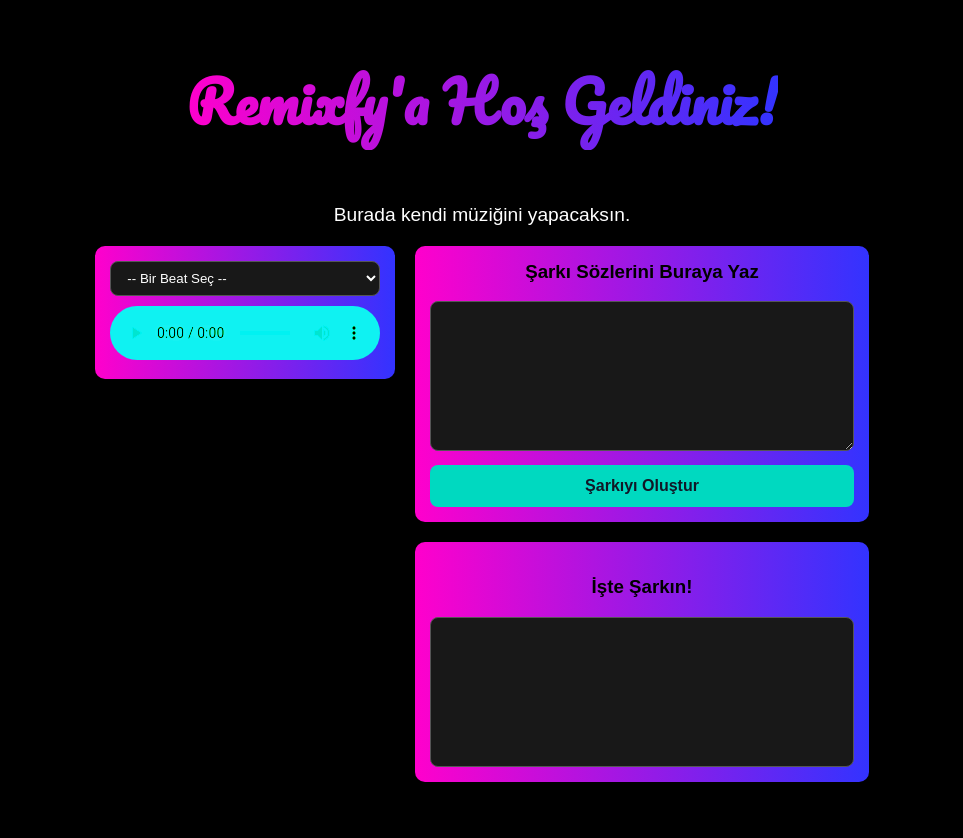
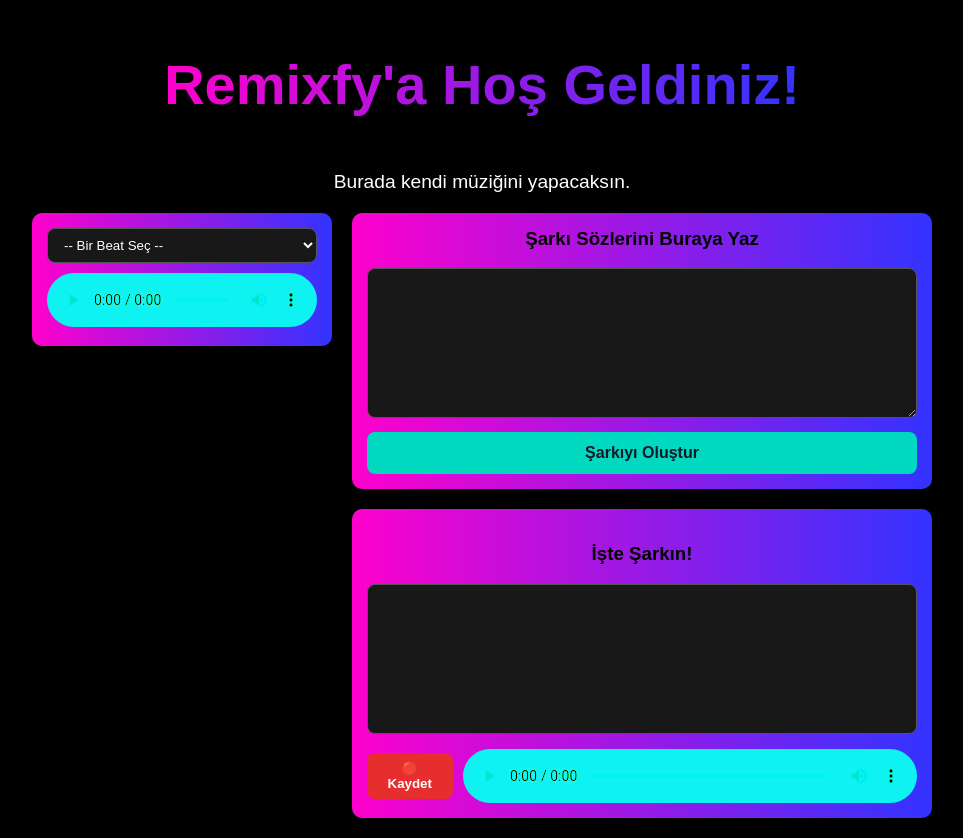
Before and after one commit to Weli-byte/REM-XFY, a plain HTML site: page index.html in a window 1280 px wide. Both pictures are taken after a click on the button "Şarkıyı Oluştur". Shown: the whole page, without its empty margins (158-1121 px from the left). Before the commit the page ends 802 px from the top, so only its background shows below. Drawn offline with Linux system fonts and the light colour scheme.

Commit message:
Kullanıcının kendi sesini kaydetme özelliği eklendi

```diff
--- a/index.html
+++ b/index.html
@@ -6,7 +6,7 @@
     <title>Remixfy</title>
     <link rel="preconnect" href="https://fonts.googleapis.com">
     <link rel="preconnect" href="https://fonts.gstatic.com" crossorigin>
-    <link href="https://fonts.googleapis.com/css2?family=Pacifico&display=swap" rel="stylesheet">
+    <link href="https://fonts.googleapis.com/css2?family=Creepster&display=swap" rel="stylesheet">
     <link rel="stylesheet" href="style.css">
 </head>
 <body>
@@ -35,6 +35,11 @@
             <div class="sonuc-paneli" id="sonucPaneli">
                 <h3>İşte Şarkın!</h3>
                 <div id="sonucSozleri" class="karaoke-ekrani"></div>
+                <div class="kayit-kontrolleri">
+                    <button id="kaydetButonu">🔴 Kaydet</button>
+                    <button id="durdurButonu" style="display:none;">⏹️ Durdur</button>
+                    <audio id="kayitOynatici" controls></audio>
+                </div>
             </div>
         </div>
     </main>
@@ -43,4 +48,3 @@
 
 </body>
 </html>
-</html>
--- a/script.js
+++ b/script.js
@@ -4,6 +4,12 @@ const sarkiOlusturButonu = document.querySelector('#sarkiOlusturButonu');
 const sozMetniTextarea = document.querySelector('#sozMetni');
 const sonucPaneliElementi = document.querySelector('#sonucPaneli');
 const sonucSozleriElementi = document.querySelector('#sonucSozleri');
+const kaydetButonu = document.querySelector('#kaydetButonu');
+const durdurButonu = document.querySelector('#durdurButonu');
+const kayitOynatici = document.querySelector('#kayitOynatici');
+
+let mediaRecorder;
+let audioChunks = [];
 
 beatSecici.addEventListener('change', function() {
   if (beatSecici.value) {
@@ -28,35 +34,35 @@ sarkiOlusturButonu.addEventListener('click', function() {
   });
 
   sonucPaneliElementi.style.display = 'block';
-  karaokeAnimasyonunuBaslat();
 });
 
-function karaokeAnimasyonunuBaslat() {
-  const tumSatirlar = document.querySelectorAll('.soz-satiri');
-  let aktifSatirIndex = 0;
+kaydetButonu.addEventListener('click', async function() {
+  if (navigator.mediaDevices && navigator.mediaDevices.getUserMedia) {
+    const stream = await navigator.mediaDevices.getUserMedia({ audio: true });
+    mediaRecorder = new MediaRecorder(stream);
 
-  tumSatirlar.forEach(satir => {
-    satir.classList.remove('aktif-satir');
-  });
+    mediaRecorder.ondataavailable = event => {
+      audioChunks.push(event.data);
+    };
 
-  if (tumSatirlar.length === 0) return;
+    mediaRecorder.onstop = () => {
+      const audioBlob = new Blob(audioChunks, { type: 'audio/mp3' });
+      const audioUrl = URL.createObjectURL(audioBlob);
+      kayitOynatici.src = audioUrl;
+    };
 
-  tumSatirlar[aktifSatirIndex].classList.add('aktif-satir');
+    audioChunks = [];
+    mediaRecorder.start();
 
-  const zamanlayici = setInterval(function() {
-    if (tumSatirlar[aktifSatirIndex]) {
-      tumSatirlar[aktifSatirIndex].classList.remove('aktif-satir');
-    }
+    kaydetButonu.style.display = 'none';
+    durdurButonu.style.display = 'inline-block';
+  } else {
+     alert('Tarayıcınız ses kaydını desteklemiyor.');
+  }
+});
 
-    aktifSatirIndex++;
-
-    if (aktifSatirIndex >= tumSatirlar.length) {
-      clearInterval(zamanlayici);
-      return;
-    }
-
-    if (tumSatirlar[aktifSatirIndex]) {
-      tumSatirlar[aktifSatirIndex].classList.add('aktif-satir');
-    }
-  }, 2000);
-}
+durdurButonu.addEventListener('click', function() {
+  mediaRecorder.stop();
+  kaydetButonu.style.display = 'inline-block';
+  durdurButonu.style.display = 'none';
+});
--- a/style.css
+++ b/style.css
@@ -16,7 +16,6 @@ h1 {
     -webkit-background-clip: text;
     background-clip: text;
     color: transparent;
-    font-family: 'Pacifico', cursive;
 }
 
 p {
@@ -36,6 +35,14 @@ p {
     max-width: 900px;
 }
 
+.main-content {
+    display: flex;
+    flex-direction: column;
+    gap: 20px;
+    flex-basis: 500px;
+    flex-grow: 1;
+}
+
 .kontrol-paneli,
 .soz-yazma-paneli,
 .sonuc-paneli {
@@ -51,11 +58,6 @@ p {
     flex-shrink: 0;
 }
 
-.soz-yazma-paneli {
-    flex-basis: 500px;
-    flex-grow: 1;
-}
-
 .kontrol-paneli #beatSecici {
     background: #181818;
     color: #fff;
@@ -66,7 +68,8 @@ p {
     padding: 8px 12px;
 }
 
-.kontrol-paneli #sesOynatici {
+.kontrol-paneli #sesOynatici,
+.kayit-kontrolleri #kayitOynatici {
   width: 100%;
   filter: sepia(1) saturate(800%) hue-rotate(120deg) brightness(80%) contrast(150%);
 }
@@ -104,8 +107,6 @@ p {
 
 .sonuc-paneli {
   display: none;
-  max-width: 500px;
-   margin-top: 20px;
 }
 
 .sonuc-paneli h3 {
@@ -119,10 +120,11 @@ p {
   padding: 15px;
   border-radius: 8px;
   min-height: 150px;
-  font-size: 1.8rem;
-  line-height: 2;
-  font-family: 'Pacifico', cursive;
+  font-size: 2.2rem;
+  line-height: 1.5;
+  font-family: 'Creepster', system-ui;
   box-sizing: border-box;
+  text-transform: uppercase;
 }
 
 .karaoke-ekrani .soz-satiri {
@@ -133,7 +135,7 @@ p {
 
 .karaoke-ekrani .aktif-satir {
     color: transparent;
-    background: linear-gradient(90deg, #00F5D4, #fff, #ff00cc, #fff, #00F5D4);
+    background: linear-gradient(90deg, #ff4800, #ffdd00, #ff4800);
     background-size: 300% 100%;
     -webkit-background-clip: text;
     background-clip: text;
@@ -148,3 +150,31 @@ p {
     background-position: -150%;
   }
 }
+
+.kayit-kontrolleri {
+    margin-top: 15px;
+    display: flex;
+    gap: 10px;
+    align-items: center;
+}
+
+.kayit-kontrolleri button {
+    padding: 8px 16px;
+    border-radius: 8px;
+    border: none;
+    color: white;
+    font-weight: bold;
+    cursor: pointer;
+}
+
+#kaydetButonu {
+    background-color: #e62e2e;
+}
+
+#durdurButonu {
+    background-color: #555;
+}
+
+.kayit-kontrolleri #kayitOynatici {
+    flex-grow: 1;
+}
```
Lines whose indentation alone changed are shown as unchanged.
